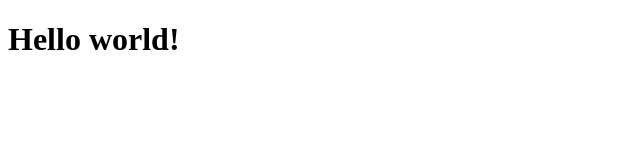
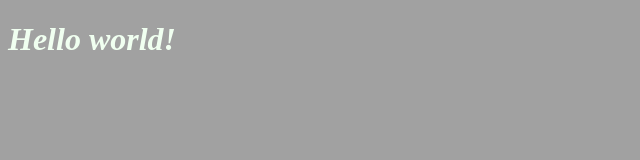
Before and after one commit to huntergleach/ninetails, a plain HTML site: page index.html in a window 1280 px wide. Shown: the whole page, without its empty margins (0-640 px from the left). Drawn offline with Linux system fonts and the light colour scheme.

Commit message:
add style.css, connect to index.html

```diff
--- a/index.html
+++ b/index.html
@@ -3,6 +3,7 @@
 
 
 <head>
+    <link rel="stylesheet" href="style.css">
     <title>My Website</title>
 </head>
 <body>
--- /dev/null
+++ b/style.css
@@ -0,0 +1,8 @@
+body {
+    background: rgb(161, 161, 161);
+}
+h1 {
+    font-style: italic;
+    text-shadow: indigo;
+    color: honeydew;
+}
```
